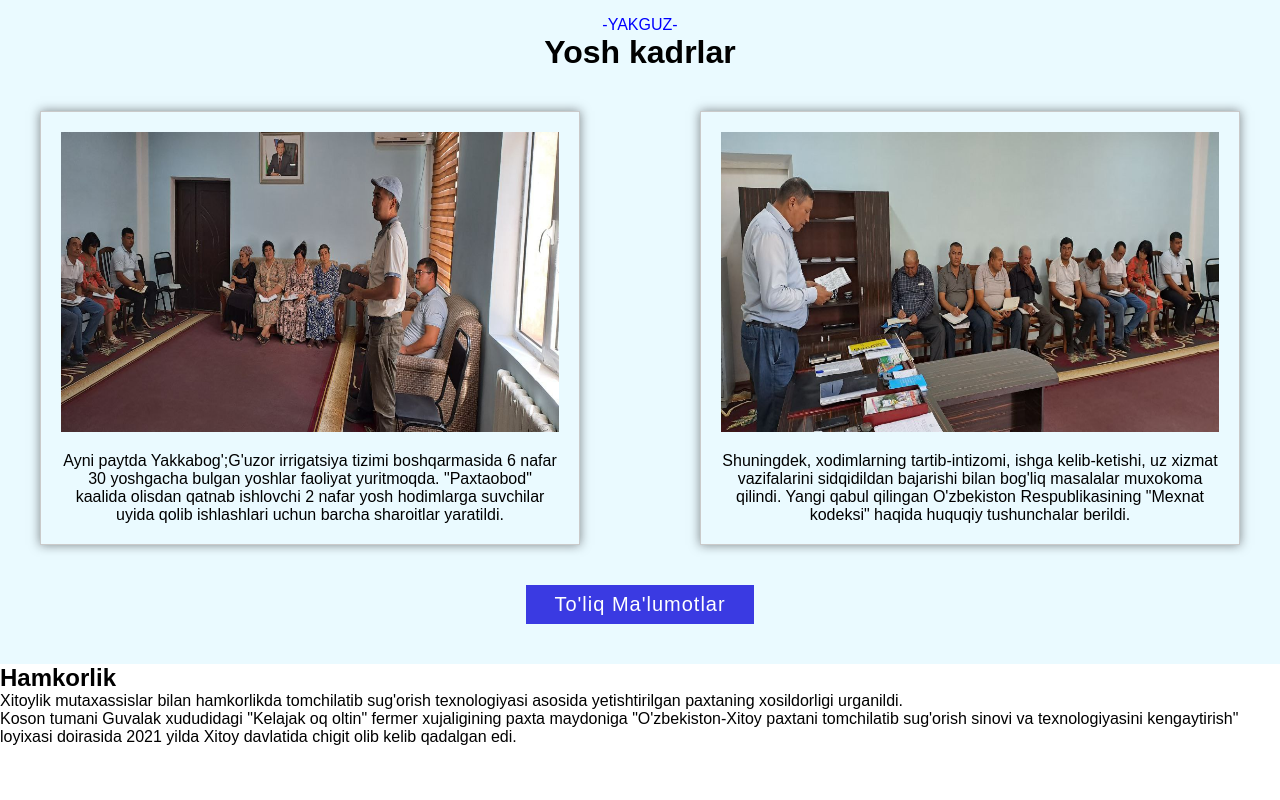
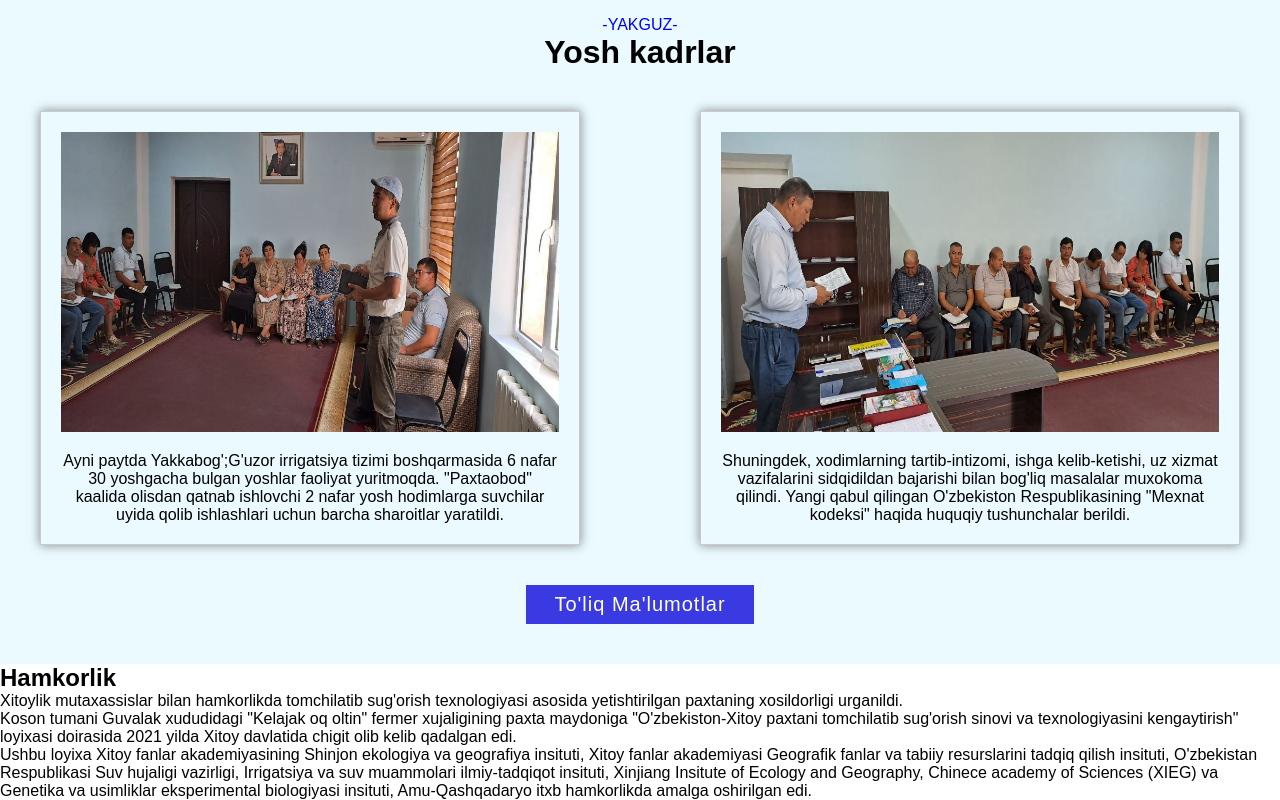
Before and after one commit to YusufjonAbdumajidov/YakGuz, a React (Create React App) app: page / in a window 1280 px wide. Shown: the part 864-1664 px from the top of the page. Before the commit the page ends 1610 px from the top, so only its background shows below. Built offline with nearby package versions, Linux system fonts and the light colour scheme.

Commit message:
structure is done

```diff
--- a/src/Components/Hamkorlik.jsx
+++ b/src/Components/Hamkorlik.jsx
@@ -7,7 +7,7 @@ const Hamkorlik = () => {
         <h1>Hamkorlik</h1>
         <p>Xitoylik mutaxassislar bilan hamkorlikda tomchilatib sug'orish texnologiyasi asosida yetishtirilgan paxtaning xosildorligi urganildi.</p>
         <p>Koson tumani Guvalak xududidagi "Kelajak oq oltin" fermer xujaligining paxta maydoniga "O'zbekiston-Xitoy paxtani tomchilatib sug'orish sinovi va texnologiyasini kengaytirish" loyixasi doirasida 2021 yilda Xitoy davlatida chigit olib kelib qadalgan edi.</p>
-
+        <p>Ushbu loyixa Xitoy fanlar akademiyasining Shinjon ekologiya va geografiya insituti, Xitoy fanlar akademiyasi Geografik fanlar va tabiiy resurslarini tadqiq qilish insituti, O'zbekistan Respublikasi Suv hujaligi vazirligi, Irrigatsiya va suv muammolari ilmiy-tadqiqot insituti, Xinjiang Insitute of Ecology and Geography, Chinece academy of Sciences (XIEG) va Genetika va usimliklar eksperimental biologiyasi insituti, Amu-Qashqadaryo itxb hamkorlikda amalga oshirilgan edi.</p>
       </section>
       <section></section>
     </div>
```
